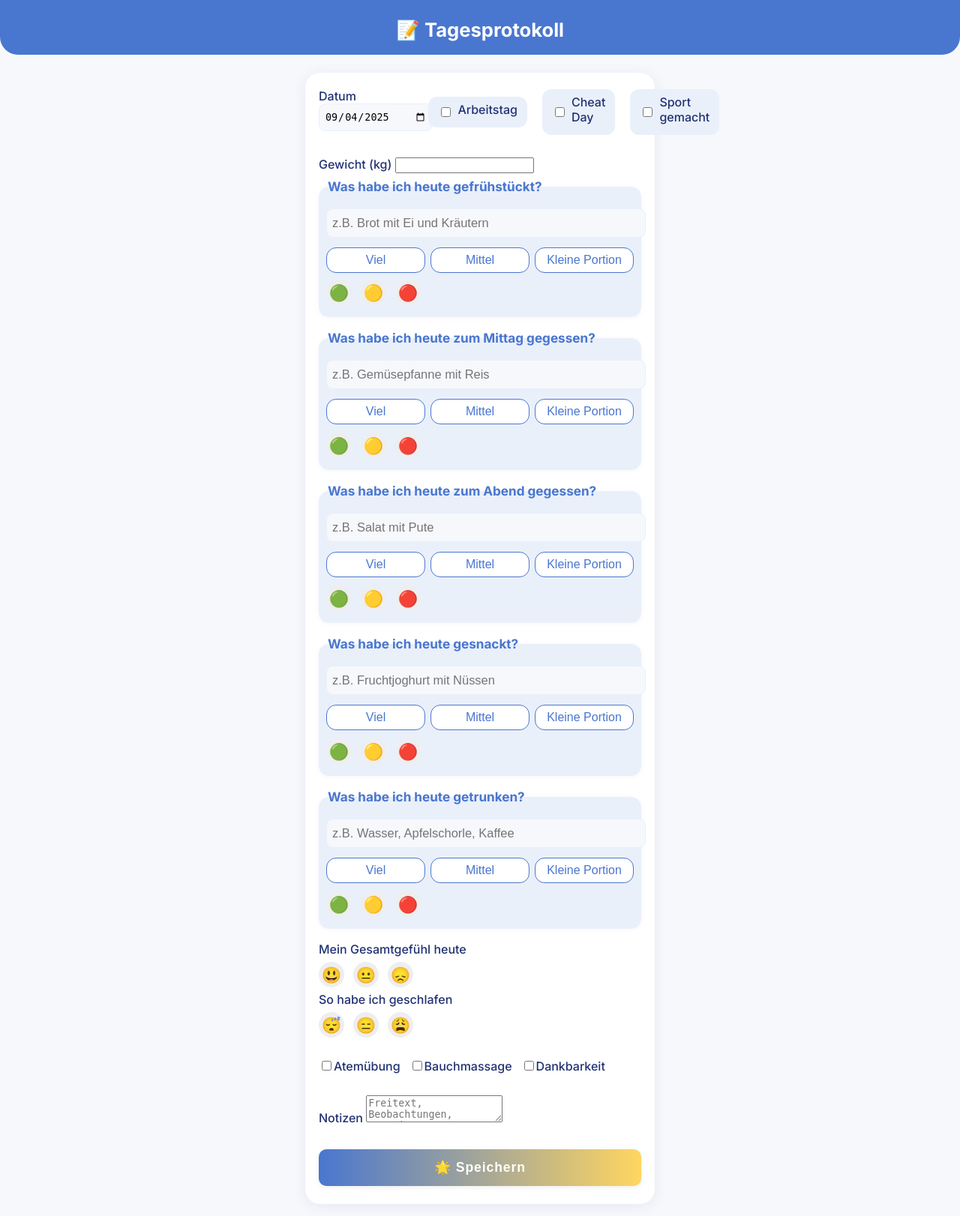
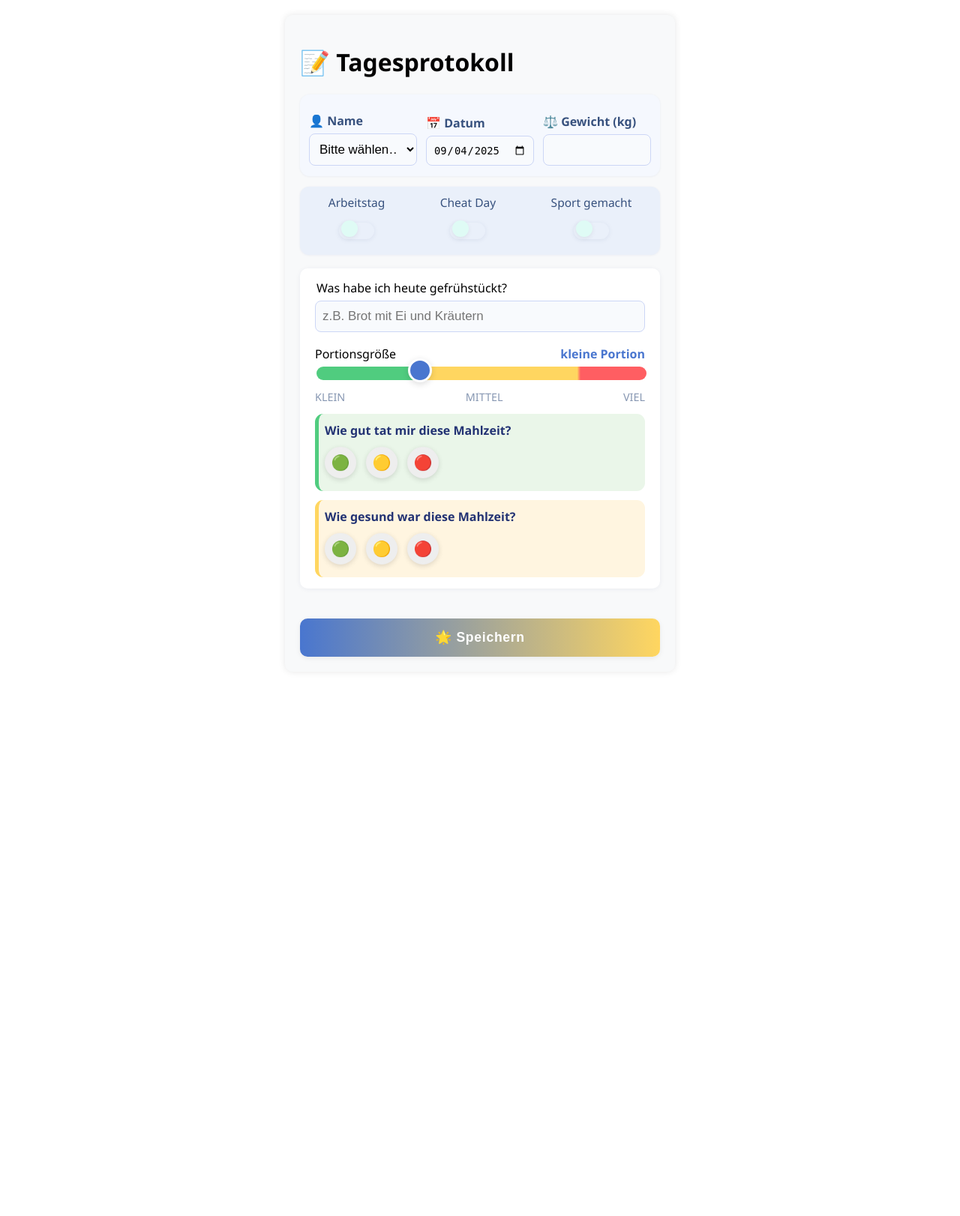
Before and after one commit to TobiasSMI/ernaehrungsapp, a Flask app: page /daily in a window 1280 px wide. Shown: the whole page at 75% size. After the commit the page ends 879 px from the top, so only its background shows below. Run offline with Flask 3, Linux system fonts and the light colour scheme.

Commit message:
html angepasst, zielformat fasst erreicht

```diff
--- a/templates/daily.html
+++ b/templates/daily.html
@@ -1,269 +1,421 @@
-<!doctype html>
+<!DOCTYPE html>
 <html lang="de">
   <head>
-  <meta name="viewport" content="width=device-width,initial-scale=1">
+    <meta charset="UTF-8" />
+    <meta http-equiv="X-UA-Compatible" content="IE=edge" />
+    <meta name="viewport" content="width=device-width, initial-scale=1.0" />
     <title>Tagesprotokoll</title>
-  <link href="https://fonts.googleapis.com/css?family=Inter:400,500,700&display=swap" rel="stylesheet">
     <style>
-    :root {
-      --primary: #4976cf;
-      --secondary: #eaf0fa;
-      --accent: #ffd660;
-      --muted: #f6f8fc;
-      --success: #50cc7f;
-      --warning: #ffd660;
-      --danger: #ff5e62;
+      .switch {
+        position: relative;
+        display: inline-block;
+        width: 47px;
+        height: 28px;
       }
-    body {
-      font-family: 'Inter', system-ui, sans-serif;
-      background: var(--muted);
-      margin: 0; padding: 0;
-      min-height: 100vh;
+      .switch input {
+        display: none;
       }
-    header {
-      color: #fff; background: var(--primary);
-      text-align: center; padding: 24px 0 18px; border-radius: 0 0 24px 24px;
+      .slider {
+        position: absolute;
+        cursor: pointer;
+        top: 0;
+        left: 0;
+        right: 0;
+        bottom: 0;
+        background-color: #eaf0fa;
+        transition: 0.4s;
+        border-radius: 28px;
+        box-shadow: 0 1px 6px #22327315;
       }
-    h1 { margin: 0; font-weight: 700; font-size: 1.6em;}
-    form {
-      background: #fff;
-      margin: 24px auto 16px auto;
-      border-radius: 20px;
-      box-shadow: 0 3px 18px #22327314;
-      max-width: 430px;
-      padding: 21px 18px 24px 18px;
+      .slider:before {
+        content: "";
+        position: absolute;
+        height: 22px;
+        width: 22px;
+        left: 3px;
+        bottom: 3px;
+        background-color: #dffbf5;
+        transition: 0.4s;
+        border-radius: 50%;
+        box-shadow: 0 2px 6px #0001;
       }
-    fieldset { border: none; margin: 0 0 22px 0; padding: 0;}
-    legend { font-weight: 700; color: var(--primary); margin-bottom: 7px; font-size: 1.07em;}
-    label, .input-label { font-weight: 500; display: block; margin-bottom: 7px; color: #223273;}
-    .row { display: flex; gap: 10px; align-items: center;}
-    .inline-checkbox {display:flex;gap:12px;}
-    .checkbox-row {
-      display: flex; gap: 20px; align-items: center;
-      justify-content: flex-start;
+      input:checked + .slider {
+        background-color: #50cc7f;
+      }
+      input:checked + .slider:before {
+        transform: translateX(19px);
+        background: #4976cf;
+      }
+
+      .container {
+        max-width: 480px;
+        margin: 20px auto;
+        font-family: "Segoe UI", Tahoma, Geneva, Verdana, sans-serif;
+        background-color: #f8f9fa;
+        padding: 20px;
+        border-radius: 10px;
+        box-shadow: 0 0 10px rgba(0, 0, 0, 0.1);
+      }
+      .group {
+        background: #f5f8fe;
+        border-radius: 13px;
+        padding: 14px 12px;
+        box-shadow: 0 0.5px 3px #22327312;
         margin-bottom: 14px;
+        display: flex;
+        flex-wrap: wrap;
+        align-items: end;
+        gap: 12px;
       }
-    .checkbox-wrapper {
-      display: flex; align-items: center; gap: 6px;
-      font-weight: 500;
-      background: var(--secondary);
-      padding: 7px 13px;
+      .col {
+        flex: 1 1 120px;
+        min-width: 120px;
+      }
+      .status {
+        background: #eaf0fa;
         border-radius: 12px;
+        padding: 10px 8px;
+        margin-bottom: 18px;
+        display: flex;
+        gap: 14px;
+        justify-content: space-around;
+        align-items: center;
+        box-shadow: 0 0.5px 3px #22327311;
       }
-    input[type="date"], input[type="text"] {
-      background: var(--muted); border: 1.3px solid var(--secondary); border-radius:9px; padding:9px 7px;
-      font-size:1.03em; width:100%; margin-bottom:13px;
+      .status .box {
+        text-align: center;
       }
-    .category-block {
-      background: var(--secondary);
-      border-radius: 14px;
-      padding: 12px 10px 10px 10px;
-      margin-bottom: 17px;
-      box-shadow:0 1px 7px #2232730a;
+      .status .box span {
+        display: block;
+        font-size: 0.97em;
+        margin-bottom: 6px;
+        color: #37517e;
       }
-    .portion-btn-group {
-      display: flex; gap: 7px; margin-bottom: 11px;
+
+      section {
+        background-color: white;
+        padding: 15px 20px;
+        border-radius: 10px;
+        margin-bottom: 15px;
+        box-shadow: 0 1px 6px #22327310;
       }
-    .portion-btn {
-      flex: 1; padding: 7px 0; font-size:1em; font-weight: 500;
-      border: 1.5px solid var(--primary); background: #fff; color:var(--primary);
-      border-radius:13px; cursor:pointer; transition:.18s;
+      label {
+        display: block;
+        margin-top: 10px;
+        font-weight: 600;
+        color: #37517e;
       }
-    .portion-btn.selected, .portion-btn:focus {
-      background: var(--primary); color: #fff;
+      input[type="text"],
+      input[type="number"],
+      input[type="date"],
+      select {
+        width: 100%;
+        padding: 10px 9px;
+        margin-top: 6px;
+        border-radius: 8px;
+        border: 1.2px solid #ccd6f6;
+        background: #f8fafd;
+        font-size: 1.06em;
+        box-sizing: border-box;
       }
-    .ampel-row {
-      display: flex; gap:12px; align-items:center; margin-bottom:6px;
+
+      input[type="range"] {
+        width: 100%;
+        -webkit-appearance: none;
+        height: 18px;
+        border-radius: 12px;
+        background: linear-gradient(
+          to right,
+          #50cc7f 0%,
+          #50cc7f 30%,
+          #ffd660 31%,
+          #ffd660 79%,
+          #ff5e62 80%,
+          #ff5e62 100%
+        );
+        outline: none;
+        position: relative;
+        z-index: 2;
       }
-    .ampel-btn {
-      width: 34px; height: 34px;
-      border-radius: 50%; border: 2.3px solid #eee;
-      background: #eee; color: #fff; font-size: 1.32em; cursor:pointer;
-      transition:.16s;
-      display: flex; align-items: center; justify-content: center;
+      input[type="range"]::-webkit-slider-thumb {
+        -webkit-appearance: none;
+        height: 32px;
+        width: 32px;
+        border-radius: 50%;
+        background: #4976cf;
+        cursor: pointer;
+        transition: background 0.14s, scale 0.1s;
+        border: 3px solid #fff;
+        margin-top: -8px;
+        box-shadow: 0 2.5px 9px #0002;
       }
-    .ampel-btn.gruen.selected { background: var(--success); border-color: var(--success);}
-    .ampel-btn.gelb.selected { background: var(--warning); color:#444;border-color: var(--warning);}
-    .ampel-btn.rot.selected { background: var(--danger); border-color: var(--danger);}
-    .ampel-btn:focus { outline: 2px solid var(--primary);}
+      input[type="range"]:focus::-webkit-slider-thumb {
+        background: #ffd660;
+      }
+      input[type="range"].danger::-webkit-slider-thumb {
+        background: #ff5e62;
+      }
+      input[type="range"]::-moz-range-thumb {
+        height: 32px;
+        width: 32px;
+        border-radius: 50%;
+        background: #4976cf;
+        cursor: pointer;
+        border: 3px solid #fff;
+      }
+
+      .portion {
+        margin: 18px 0 13px 0;
+      }
+      .portion .label {
+        display: flex;
+        justify-content: space-between;
+        align-items: center;
+        margin-bottom: 4px;
+      }
+      .portion .label div:last-child {
+        font-weight: 700;
+        color: #4976cf;
+      }
+      .portion .label .danger {
+        color: #ff5e62;
+      }
+      .ticks {
+        display: flex;
+        justify-content: space-between;
+        font-size: 0.9em;
+        color: #37517e99;
+        margin-top: 8px;
+      }
+
+      .reflect,
+      .health {
+        border-radius: 11px;
+        padding: 11px 8px 8px;
+        margin-top: 12px;
+      }
+      .reflect {
+        background: #eaf6e9;
+        border-left: 5px solid #50cc7f;
+      }
+      .health {
+        background: #fff5e0;
+        border-left: 5px solid #ffd660;
+      }
+      .q {
+        font-weight: 700;
+        margin-bottom: 8px;
+        color: #223273;
+      }
+      .lights {
+        display: flex;
+        gap: 13px;
+        align-items: center;
+        margin: 11px 0 9px 0;
+      }
+      .lamp {
+        width: 38px;
+        height: 38px;
+        border-radius: 50%;
+        border: 2.5px solid #eee;
+        background: #eee;
+        display: flex;
+        justify-content: center;
+        align-items: center;
+        font-size: 1.25em;
+        cursor: pointer;
+        box-shadow: 0 2px 7px #0002;
+        transition: all 0.13s;
+      }
+      .lamp.sel.green {
+        background: #50cc7f;
+        border-color: #50cc7f;
+      }
+      .lamp.sel.yellow {
+        background: #ffd660;
+        border-color: #ffd660;
+        color: #333;
+      }
+      .lamp.sel.red {
+        background: #ff5e62;
+        border-color: #ff5e62;
+      }
+
       button[type="submit"] {
-      width: 100%; padding: 14px 0; font-size: 1.1em; color: #fff;
-      background: linear-gradient(90deg, var(--primary), var(--accent));
-      border: none; border-radius: 10px; margin-top: 25px;font-weight: 700;
-      letter-spacing: .05em; box-shadow: 0 2px 7px #0001; cursor:pointer;
-      transition: background .14s;
+        width: 100%;
+        padding: 15px 0;
+        font-size: 1.1em;
+        color: #fff;
+        background: linear-gradient(90deg, #4976cf, #ffd660);
+        border: none;
+        border-radius: 10px;
+        margin-top: 25px;
+        font-weight: 700;
+        letter-spacing: 0.04em;
+        box-shadow: 0 2px 7px #0001;
+        cursor: pointer;
+        transition: background 0.14s;
+      }
+      button[type="submit"]:hover {
+        background: linear-gradient(90deg, #3a61ad, #ddb742);
       }
     </style>
+  </head>
+  <body>
+    <div class="container">
+      <header><h1>📝 Tagesprotokoll</h1></header>
+      <form method="post" action="/daily">
+        <div class="group">
+          <div class="col">
+            <label for="name">👤 Name</label>
+            <select id="name" name="name" required>
+              <option value="">Bitte wählen…</option>
+              <option value="Tobias">Tobias</option>
+              <option value="Max">Max</option>
+              <option value="Felix">Felix</option>
+            </select>
+          </div>
+          <div class="col">
+            <label for="today">📅 Datum</label>
+            <input type="date" id="today" name="date" required />
+          </div>
+          <div class="col">
+            <label for="weight_kg">⚖️ Gewicht (kg)</label>
+            <input
+              type="number"
+              id="weight_kg"
+              name="weight_kg"
+              step="0.1"
+              inputmode="decimal"
+            />
+          </div>
+        </div>
+
+        <div class="status">
+          <div class="box">
+            <span>Arbeitstag</span>
+            <label class="switch">
+              <input type="checkbox" name="workday" id="workday" />
+              <span class="slider"></span>
+            </label>
+          </div>
+          <div class="box">
+            <span>Cheat Day</span>
+            <label class="switch">
+              <input type="checkbox" name="cheat_day" id="cheat_day" />
+              <span class="slider"></span>
+            </label>
+          </div>
+          <div class="box">
+            <span>Sport gemacht</span>
+            <label class="switch">
+              <input type="checkbox" name="sport" id="sport" />
+              <span class="slider"></span>
+            </label>
+          </div>
+        </div>
+
+        <section>
+          <legend>Was habe ich heute gefrühstückt?</legend>
+          <input
+            type="text"
+            name="breakfast_food"
+            placeholder="z.B. Brot mit Ei und Kräutern"
+          />
+          <div class="portion">
+            <div class="label">
+              <div>Portionsgröße</div>
+              <div id="b_portion_text">kleine Portion</div>
+            </div>
+            <input
+              type="range"
+              min="0"
+              max="100"
+              value="30"
+              id="b_portion"
+              name="breakfast_portion"
+            />
+            <div class="ticks">
+              <span>KLEIN</span><span>MITTEL</span><span>VIEL</span>
+            </div>
+          </div>
+          <div class="reflect">
+            <div class="q">Wie gut tat mir diese Mahlzeit?</div>
+            <div class="lights" id="b_reflect_group">
+              <input
+                type="hidden"
+                name="breakfast_reflection"
+                id="b_reflect_val"
+              />
+              <div class="lamp green" data-val="green">🟢</div>
+              <div class="lamp yellow" data-val="yellow">🟡</div>
+              <div class="lamp red" data-val="red">🔴</div>
+            </div>
+          </div>
+          <div class="health">
+            <div class="q">Wie gesund war diese Mahlzeit?</div>
+            <div class="lights" id="b_health_group">
+              <input type="hidden" name="breakfast_health" id="b_health_val" />
+              <div class="lamp green" data-val="green">🟢</div>
+              <div class="lamp yellow" data-val="yellow">🟡</div>
+              <div class="lamp red" data-val="red">🔴</div>
+            </div>
+          </div>
+        </section>
+
+        <button type="submit">🌟 Speichern</button>
+      </form>
+    </div>
+
     <script>
-    // Portionen-Buttons als Einzelwahl umsetzen
-    document.addEventListener('DOMContentLoaded', () => {
-      document.querySelectorAll('.portion-btn-group').forEach(group => {
-        group.addEventListener('click', e => {
-          if (e.target.classList.contains('portion-btn')) {
-            [...group.querySelectorAll('.portion-btn')].forEach(btn => btn.classList.remove('selected'));
-            e.target.classList.add('selected');
-            let hidden = group.querySelector('input[type=hidden]');
-            if(hidden) hidden.value = e.target.getAttribute("data-value");
+      document.addEventListener("DOMContentLoaded", function () {
+        const d = document.getElementById("today");
+        if (d && !d.value) d.value = new Date().toISOString().slice(0, 10);
+
+        const slider = document.getElementById("b_portion");
+        const label = document.getElementById("b_portion_text");
+        function updatePortion() {
+          const v = +slider.value;
+          if (v < 33) {
+            label.textContent = "kleine Portion";
+            slider.classList.remove("danger");
+            label.classList.remove("danger");
+          } else if (v < 80) {
+            label.textContent = "mittlere Portion";
+            slider.classList.remove("danger");
+            label.classList.remove("danger");
+          } else {
+            label.textContent = "zu viel 😬";
+            slider.classList.add("danger");
+            label.classList.add("danger");
           }
+        }
+        slider.addEventListener("input", updatePortion);
+        updatePortion();
+
+        function setupLights(groupId, hiddenId) {
+          const g = document.getElementById(groupId);
+          const out = document.getElementById(hiddenId);
+          g.querySelectorAll(".lamp").forEach((el) => {
+            el.addEventListener("click", () => {
+              g.querySelectorAll(".lamp").forEach((x) =>
+                x.classList.remove("sel")
+              );
+              el.classList.add(
+                "sel",
+                el.classList.contains("green")
+                  ? "green"
+                  : el.classList.contains("yellow")
+                  ? "yellow"
+                  : "red"
+              );
+              out.value = el.dataset.val;
             });
           });
-      // Ampel
-      document.querySelectorAll('.ampel-row').forEach(group => {
-        group.addEventListener('click', e => {
-          if (e.target.classList.contains('ampel-btn')) {
-            [...group.querySelectorAll('.ampel-btn')].forEach(btn => btn.classList.remove('selected'));
-            e.target.classList.add('selected');
-            let hidden = group.querySelector('input[type=hidden]');
-            if(hidden) hidden.value = e.target.getAttribute("data-value");
         }
-        });
-      });
-      // Datum heute vorbelegen
-      let dt = new Date();
-      let s = dt.toISOString().slice(0,10);
-      document.querySelector('input[type=date]').value = s;
+        setupLights("b_reflect_group", "b_reflect_val");
+        setupLights("b_health_group", "b_health_val");
       });
     </script>
-</head>
-<body>
-<header>
-  <h1>📝 Tagesprotokoll</h1>
-</header>
-<form method="post">
-  <div class="row" style="margin-bottom:14px;">
-    <label style="flex:2;">Datum
-      <input type="date" name="date" required>
-    </label>
-    <div class="checkbox-row" style="flex:3;">
-      <div class="checkbox-wrapper">
-        <input type="checkbox" name="workday" value="1" id="workday">
-        <label for="workday">Arbeitstag</label>
-      </div>
-      <div class="checkbox-wrapper">
-        <input type="checkbox" name="cheat_day" value="1" id="cheat_day">
-        <label for="cheat_day">Cheat Day</label>
-      </div>
-      <div class="checkbox-wrapper">
-        <input type="checkbox" name="sport" value="1" id="sport">
-        <label for="sport">Sport gemacht</label>
-      </div>
-    </div>
-  </div>
-  <label>Gewicht (kg)
-    <input type="number" name="weight_kg" step="0.1" inputmode="decimal">
-  </label>
-
-  <!-- Mahlzeitenblöcke -->
-  <fieldset class="category-block">
-    <legend>Was habe ich heute gefrühstückt?</legend>
-    <input type="text" name="breakfast_food" placeholder="z.B. Brot mit Ei und Kräutern">
-    <div class="portion-btn-group" style="margin-bottom:9px;">
-      <input type="hidden" name="breakfast_portion">
-      <button type="button" class="portion-btn" data-value="viel">Viel</button>
-      <button type="button" class="portion-btn" data-value="mittel">Mittel</button>
-      <button type="button" class="portion-btn" data-value="wenig">Kleine Portion</button>
-    </div>
-    <div class="ampel-row">
-      <input type="hidden" name="breakfast_ampel">
-      <button type="button" class="ampel-btn gruen" data-value="gruen" title="Gute Mahlzeit">🟢</button>
-      <button type="button" class="ampel-btn gelb"  data-value="gelb"  title="Durchschnittlich">🟡</button>
-      <button type="button" class="ampel-btn rot"   data-value="rot"   title="Schlecht">🔴</button>
-    </div>
-  </fieldset>
-
-  <fieldset class="category-block">
-    <legend>Was habe ich heute zum Mittag gegessen?</legend>
-    <input type="text" name="lunch_food" placeholder="z.B. Gemüsepfanne mit Reis">
-    <div class="portion-btn-group">
-      <input type="hidden" name="lunch_portion">
-      <button type="button" class="portion-btn" data-value="viel">Viel</button>
-      <button type="button" class="portion-btn" data-value="mittel">Mittel</button>
-      <button type="button" class="portion-btn" data-value="wenig">Kleine Portion</button>
-    </div>
-    <div class="ampel-row">
-      <input type="hidden" name="lunch_ampel">
-      <button type="button" class="ampel-btn gruen" data-value="gruen" title="Gute Mahlzeit">🟢</button>
-      <button type="button" class="ampel-btn gelb"  data-value="gelb"  title="Durchschnittlich">🟡</button>
-      <button type="button" class="ampel-btn rot"   data-value="rot"   title="Schlecht">🔴</button>
-    </div>
-  </fieldset>
-
-  <fieldset class="category-block">
-    <legend>Was habe ich heute zum Abend gegessen?</legend>
-    <input type="text" name="dinner_food" placeholder="z.B. Salat mit Pute">
-    <div class="portion-btn-group">
-      <input type="hidden" name="dinner_portion">
-      <button type="button" class="portion-btn" data-value="viel">Viel</button>
-      <button type="button" class="portion-btn" data-value="mittel">Mittel</button>
-      <button type="button" class="portion-btn" data-value="wenig">Kleine Portion</button>
-    </div>
-    <div class="ampel-row">
-      <input type="hidden" name="dinner_ampel">
-      <button type="button" class="ampel-btn gruen" data-value="gruen" title="Gute Mahlzeit">🟢</button>
-      <button type="button" class="ampel-btn gelb"  data-value="gelb"  title="Durchschnittlich">🟡</button>
-      <button type="button" class="ampel-btn rot"   data-value="rot"   title="Schlecht">🔴</button>
-    </div>
-  </fieldset>
-
-  <fieldset class="category-block">
-    <legend>Was habe ich heute gesnackt?</legend>
-    <input type="text" name="snack_food" placeholder="z.B. Fruchtjoghurt mit Nüssen">
-    <div class="portion-btn-group">
-      <input type="hidden" name="snack_portion">
-      <button type="button" class="portion-btn" data-value="viel">Viel</button>
-      <button type="button" class="portion-btn" data-value="mittel">Mittel</button>
-      <button type="button" class="portion-btn" data-value="wenig">Kleine Portion</button>
-    </div>
-    <div class="ampel-row">
-      <input type="hidden" name="snack_ampel">
-      <button type="button" class="ampel-btn gruen" data-value="gruen" title="Gute Mahlzeit">🟢</button>
-      <button type="button" class="ampel-btn gelb"  data-value="gelb"  title="Durchschnittlich">🟡</button>
-      <button type="button" class="ampel-btn rot"   data-value="rot"   title="Schlecht">🔴</button>
-    </div>
-  </fieldset>
-
-  <fieldset class="category-block">
-    <legend>Was habe ich heute getrunken?</legend>
-    <input type="text" name="drink_food" placeholder="z.B. Wasser, Apfelschorle, Kaffee">
-    <div class="portion-btn-group">
-      <input type="hidden" name="drink_portion">
-      <button type="button" class="portion-btn" data-value="viel">Viel</button>
-      <button type="button" class="portion-btn" data-value="mittel">Mittel</button>
-      <button type="button" class="portion-btn" data-value="wenig">Kleine Portion</button>
-    </div>
-    <div class="ampel-row">
-      <input type="hidden" name="drink_ampel">
-      <button type="button" class="ampel-btn gruen" data-value="gruen" title="Gutes Getränk">🟢</button>
-      <button type="button" class="ampel-btn gelb"  data-value="gelb"  title="Durchschnittlich">🟡</button>
-      <button type="button" class="ampel-btn rot"   data-value="rot"   title="Schlecht">🔴</button>
-    </div>
-  </fieldset>
-
-  <fieldset>
-    <label>Mein Gesamtgefühl heute</label>
-    <div class="ampel-row">
-      <input type="hidden" name="mood">
-      <button type="button" class="ampel-btn gruen" data-value="gruen" title="Super!">😃</button>
-      <button type="button" class="ampel-btn gelb"  data-value="gelb" title="Okay">😐</button>
-      <button type="button" class="ampel-btn rot"   data-value="rot" title="Schlecht">😞</button>
-    </div>
-    <label>So habe ich geschlafen</label>
-    <div class="ampel-row">
-      <input type="hidden" name="sleep">
-      <button type="button" class="ampel-btn gruen" data-value="gruen" title="Erholt">😴</button>
-      <button type="button" class="ampel-btn gelb"  data-value="gelb" title="Na ja">😑</button>
-      <button type="button" class="ampel-btn rot"   data-value="rot" title="Schlecht">😩</button>
-    </div>
-  </fieldset>
-  <fieldset class="inline-checkbox">
-    <label><input type="checkbox" name="breath_ex" value="1">Atemübung</label>
-    <label><input type="checkbox" name="ab_massage" value="1">Bauchmassage</label>
-    <label><input type="checkbox" name="gratitude" value="1">Dankbarkeit</label>
-  </fieldset>
-  <label>Notizen
-    <textarea name="notes" rows="2" placeholder="Freitext, Beobachtungen, Sonstiges"></textarea>
-  </label>
-  <button type="submit">🌟 Speichern</button>
-</form>
   </body>
 </html>
```
Lines whose indentation alone changed are shown as unchanged.
